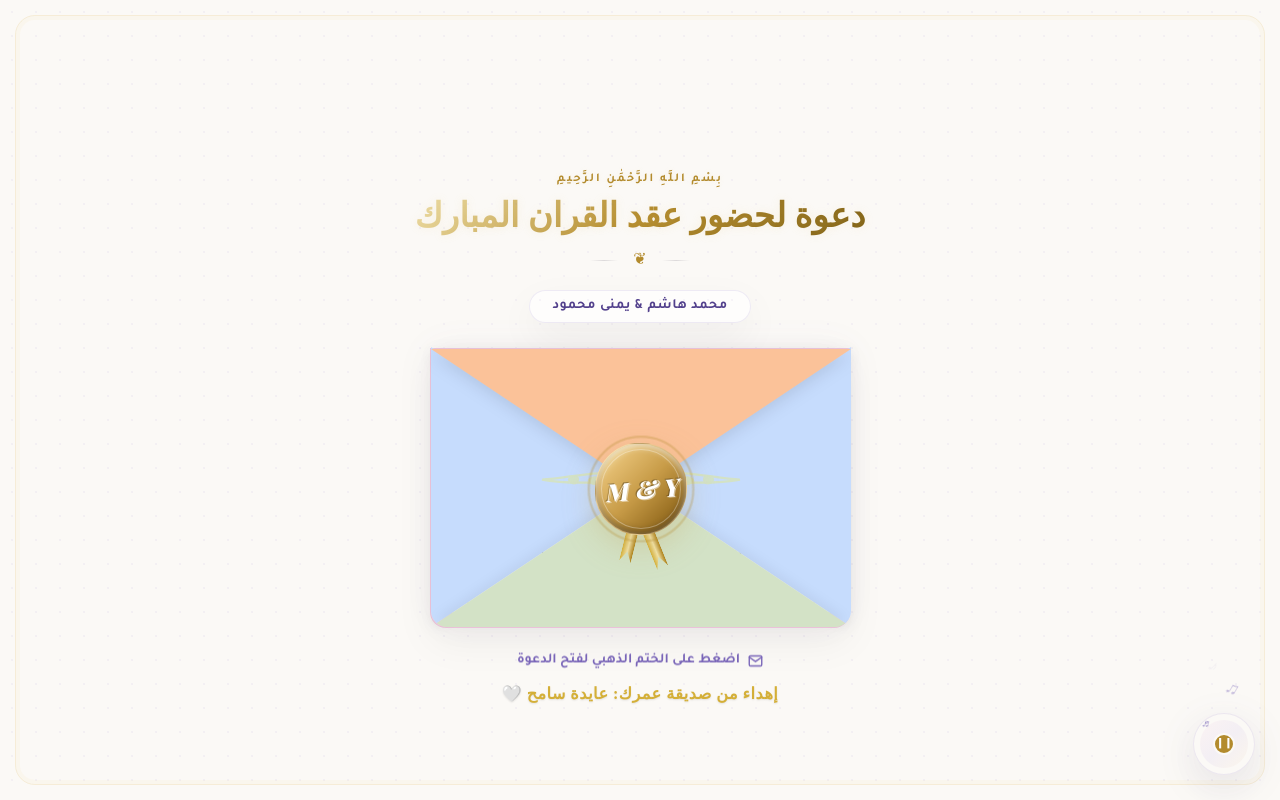
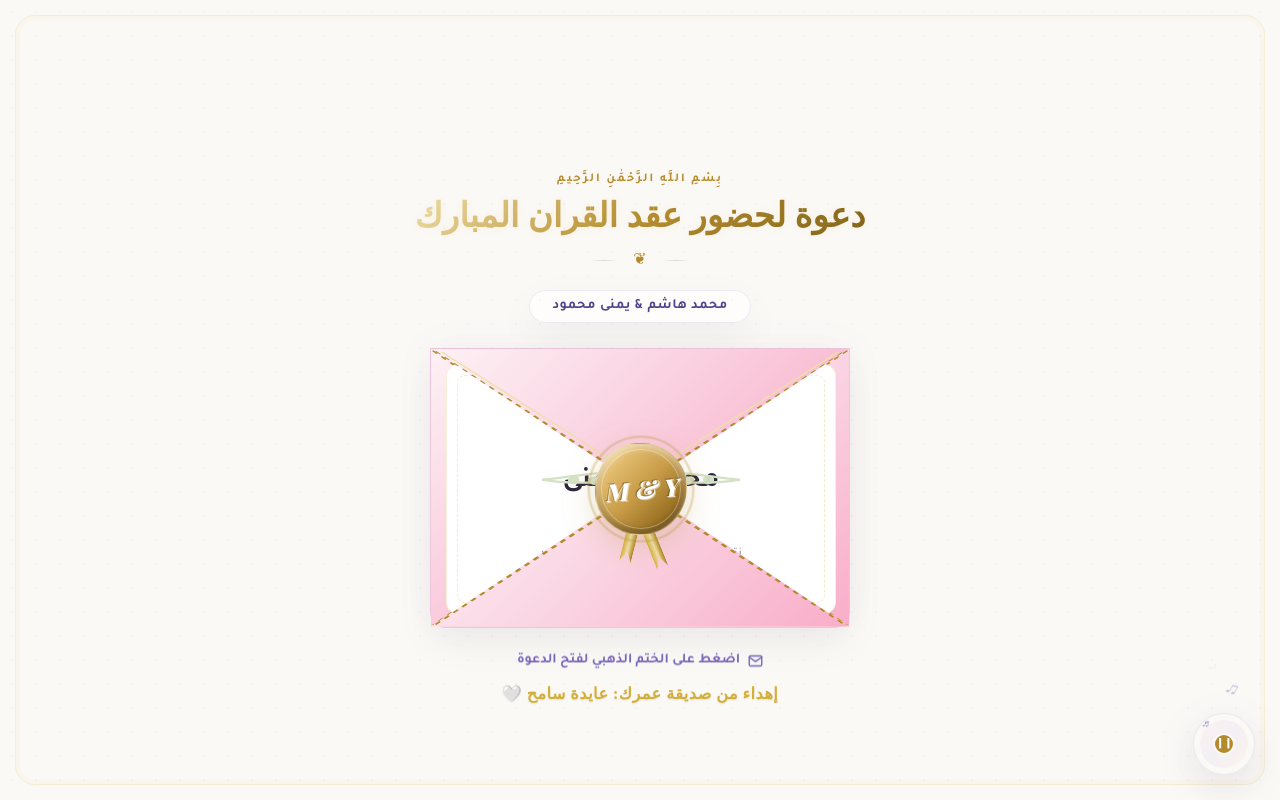
Before and after one commit to mohamedhossam237/youmna-mohamed-wedding, a Next.js app: page / in a window 1280 px wide. Built offline with nearby package versions, Linux system fonts and the light colour scheme; a web font is replaced by a local one.

Commit message:
style: convert envelope folds to uniform pink gradient with gold dashed borders

```diff
--- a/app/globals.css
+++ b/app/globals.css
@@ -426,73 +426,56 @@ html, body {
   align-items: center;
 }
 
-/* Triangle folds back side with realistic drop-shadows */
-.envelope-3d::before {
-  content: "";
-  position: absolute;
+/* Envelope Folds: Real HTML Folds in Uniform Luxury Pink Gradient */
+.envelope-fold-left,
+.envelope-fold-right,
+.envelope-fold-bottom,
+.envelope-flap-3d {
+  position: absolute;
+  background: linear-gradient(135deg, #fdf1f5 0%, #fad0e0 50%, #f9adc8 100%);
+  pointer-events: none;
+}
+
+.envelope-fold-left {
+  left: 0;
+  top: 0;
+  width: 50%;
+  height: 100%;
+  clip-path: polygon(0% 0%, 100% 50%, 0% 100%);
+  z-index: 2;
+  filter: drop-shadow(4px 0 5px rgba(44, 37, 59, 0.04));
+}
+
+.envelope-fold-right {
+  right: 0;
+  top: 0;
+  width: 50%;
+  height: 100%;
+  clip-path: polygon(100% 0%, 0% 50%, 100% 100%);
+  z-index: 2;
+  filter: drop-shadow(-4px 0 5px rgba(44, 37, 59, 0.04));
+}
+
+.envelope-fold-bottom {
+  left: 0;
   bottom: 0;
+  width: 100%;
+  height: 50%;
+  clip-path: polygon(0% 100%, 50% 0%, 100% 100%);
+  z-index: 3;
+  filter: drop-shadow(0 -5px 8px rgba(44, 37, 59, 0.06));
+}
+
+.envelope-flap-3d {
   left: 0;
-  width: 0;
-  height: 0;
-  border-left: 210px solid transparent;
-  border-right: 210px solid transparent;
-  border-bottom: 140px solid var(--palette-sage);
-  border-radius: 0 0 16px 16px;
-  z-index: 3;
-  filter: drop-shadow(0 -4px 6px rgba(0, 0, 0, 0.06));
-}
-
-.envelope-3d::after {
-  content: "";
-  position: absolute;
-  bottom: 0;
-  left: 0;
-  width: 0;
-  height: 0;
-  border-left: 210px solid var(--palette-blue);
-  border-right: 210px solid var(--palette-blue);
-  border-top: 140px solid transparent;
-  border-bottom: 140px solid transparent;
-  border-radius: 0 0 16px 16px;
-  z-index: 2;
-  filter: drop-shadow(0 4px 6px rgba(0, 0, 0, 0.05));
-}
-
-@media (max-width: 480px) {
-  .envelope-3d::before {
-    border-left-width: 160px;
-    border-right-width: 160px;
-    border-bottom-width: 110px;
-  }
-  .envelope-3d::after {
-    border-left-width: 160px;
-    border-right-width: 160px;
-    border-top-width: 110px;
-    border-bottom-width: 110px;
-  }
-}
-
-.envelope-flap-3d {
-  position: absolute;
   top: 0;
-  left: 0;
-  width: 0;
-  height: 0;
-  border-left: 210px solid transparent;
-  border-right: 210px solid transparent;
-  border-top: 140px solid var(--palette-peach);
+  width: 100%;
+  height: 50%;
+  clip-path: polygon(0% 0%, 100% 0%, 50% 100%);
   transform-origin: top;
   z-index: 5;
   transition: transform 0.8s cubic-bezier(0.16, 1, 0.3, 1), z-index 0.2s 0.3s;
-  filter: drop-shadow(0 5px 8px rgba(0, 0, 0, 0.1));
-}
-
-@media (max-width: 480px) {
-  .envelope-flap-3d {
-    border-left-width: 160px;
-    border-right-width: 160px;
-    border-top-width: 110px;
-  }
+  filter: drop-shadow(0 6px 10px rgba(44, 37, 59, 0.12));
 }
 
 .envelope-container-3d.open .envelope-flap-3d {
--- a/components/Envelope.js
+++ b/components/Envelope.js
@@ -124,12 +124,38 @@ export default function Envelope({ isOpened, onStartOpen, onCompleteOpen }) {
               : "transform 0.1s ease-out",
           }}
         >
+          {/* Left Fold with Gold dashed border */}
+          <div className="envelope-fold-left">
+            <svg width="100%" height="100%" viewBox="0 0 100 200" preserveAspectRatio="none" style={{ position: "absolute", top: 0, left: 0, pointerEvents: "none" }}>
+              <polyline points="1,1 98,100 1,199" fill="none" stroke="var(--accent-gold)" strokeWidth="1.5" strokeDasharray="3 3" />
+            </svg>
+          </div>
+
+          {/* Right Fold with Gold dashed border */}
+          <div className="envelope-fold-right">
+            <svg width="100%" height="100%" viewBox="0 0 100 200" preserveAspectRatio="none" style={{ position: "absolute", top: 0, left: 0, pointerEvents: "none" }}>
+              <polyline points="99,1 2,100 99,199" fill="none" stroke="var(--accent-gold)" strokeWidth="1.5" strokeDasharray="3 3" />
+            </svg>
+          </div>
+
+          {/* Bottom Fold with Gold dashed border */}
+          <div className="envelope-fold-bottom">
+            <svg width="100%" height="100%" viewBox="0 0 200 100" preserveAspectRatio="none" style={{ position: "absolute", top: 0, left: 0, pointerEvents: "none" }}>
+              <polyline points="2,98 100,2 198,98" fill="none" stroke="var(--accent-gold)" strokeWidth="1.5" strokeDasharray="3 3" />
+            </svg>
+          </div>
+
+          {/* Top flap folding open with Gold dashed border */}
+          <div className="envelope-flap-3d">
+            <svg width="100%" height="100%" viewBox="0 0 200 100" preserveAspectRatio="none" style={{ position: "absolute", top: 0, left: 0, pointerEvents: "none" }}>
+              <polyline points="2,2 100,98 198,2" fill="none" stroke="var(--accent-gold)" strokeWidth="1.5" strokeDasharray="3 3" />
+              <polyline points="5,2 100,93 195,2" fill="none" stroke="var(--accent-gold-light)" strokeWidth="0.8" />
+            </svg>
+          </div>
+
           {/* Internal corner ornaments */}
           <div className="envelope-bg-ornament top-left" />
           <div className="envelope-bg-ornament bottom-right" />
-
-          {/* Top flap folding open */}
-          <div className="envelope-flap-3d" />
 
           {/* Inner card sliding up */}
           <div className="envelope-card-3d">
```
